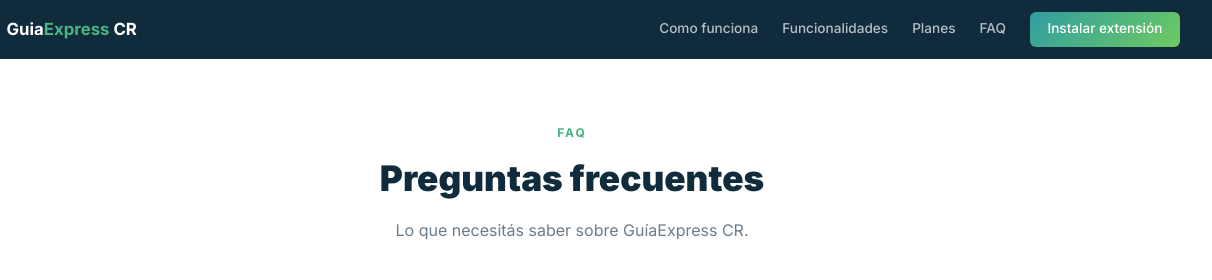
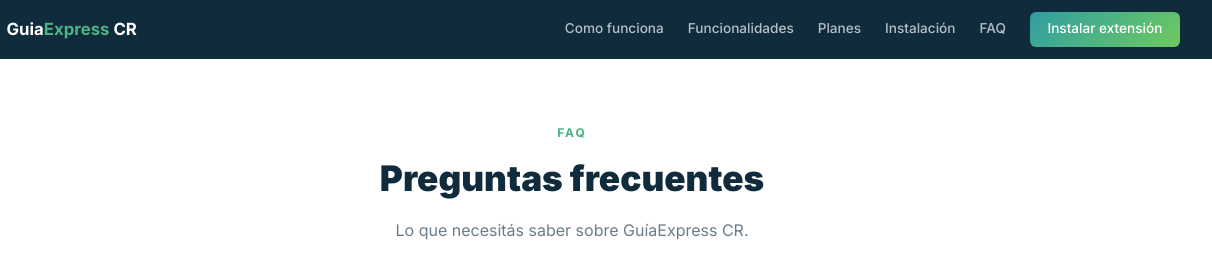
Before and after one commit to guiaexpresscr/guiaexpress-site, a plain HTML site: page faq.html in a window 1280 px wide. Shown: the top 280 px of the page, 68-1280 px from the left. Drawn offline with Linux system fonts and the light colour scheme.

Commit message:
Instalación navbar

```diff
--- a/faq.html
+++ b/faq.html
@@ -186,6 +186,7 @@
     <a href="index.html#como-funciona">Como funciona</a>
     <a href="funcionalidades.html">Funcionalidades</a>
     <a href="index.html#planes">Planes</a>
+    <a href="index.html#instalar">Instalación</a>
     <a href="faq.html">FAQ</a>
     <a href="https://chromewebstore.google.com/detail/guíaexpress-cr/odolafngfpjodndmlbamhmfabbgakpbg" target="_blank" class="nav-cta">Instalar extensión</a>
   </div>
```
Also changed, not shown: funcionalidades.html (+1 -0 lines), index.html (+1 -0 lines).
